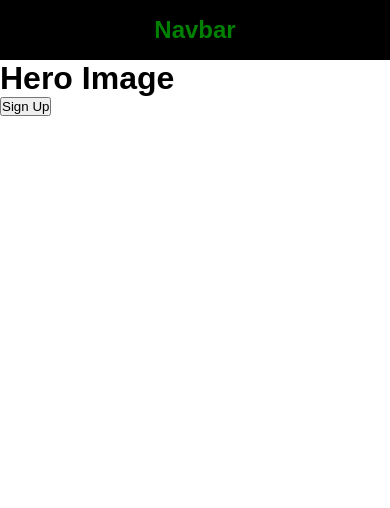
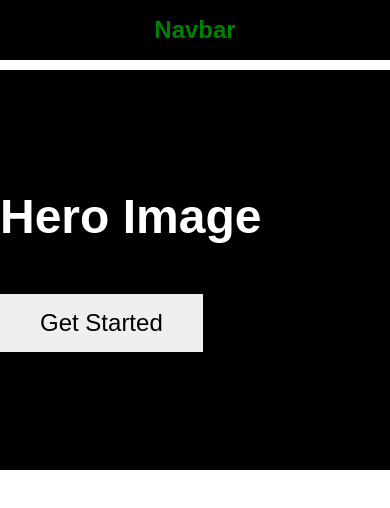
Before and after one commit to shad0w-max/learning-responsive-layout, a plain HTML site: page index.html in a window 390 px wide. Drawn offline with Linux system fonts and the light colour scheme.

Commit message:
Starting with mobile first designs

```diff
--- a/index.html
+++ b/index.html
@@ -18,7 +18,10 @@
     </nav>
     <header>
         <h1>Hero Image</h1>
-        <button class="hero-button">Sign Up</button>
+        <div class="button-wrapper">
+            <button class="hero-button">Get Started</button>
+        </div>
+
     </header>
     <footer></footer>
   </body>
--- a/style.css
+++ b/style.css
@@ -23,8 +23,25 @@ nav h1 {
 }
 
 @media screen and (max-width:450px) {
-    nav h1 {
-        color: red;
+    header {
+        margin-top: 10px;
+        height: 400px;
+        width: 100%;
+        display: flex;
+        flex-direction: column;
+        justify-content: center;
+        align-items: flex-start;
+        background-color: black;
+    }
+    header h1 {
+        color: white;
+        font-size: 3rem;
+    }
+    header button {
+        font-size: 1.5rem;
+        border: none;
+        padding: 15px 40px;
+        margin-top: 50px;
     }
 }
 
```
